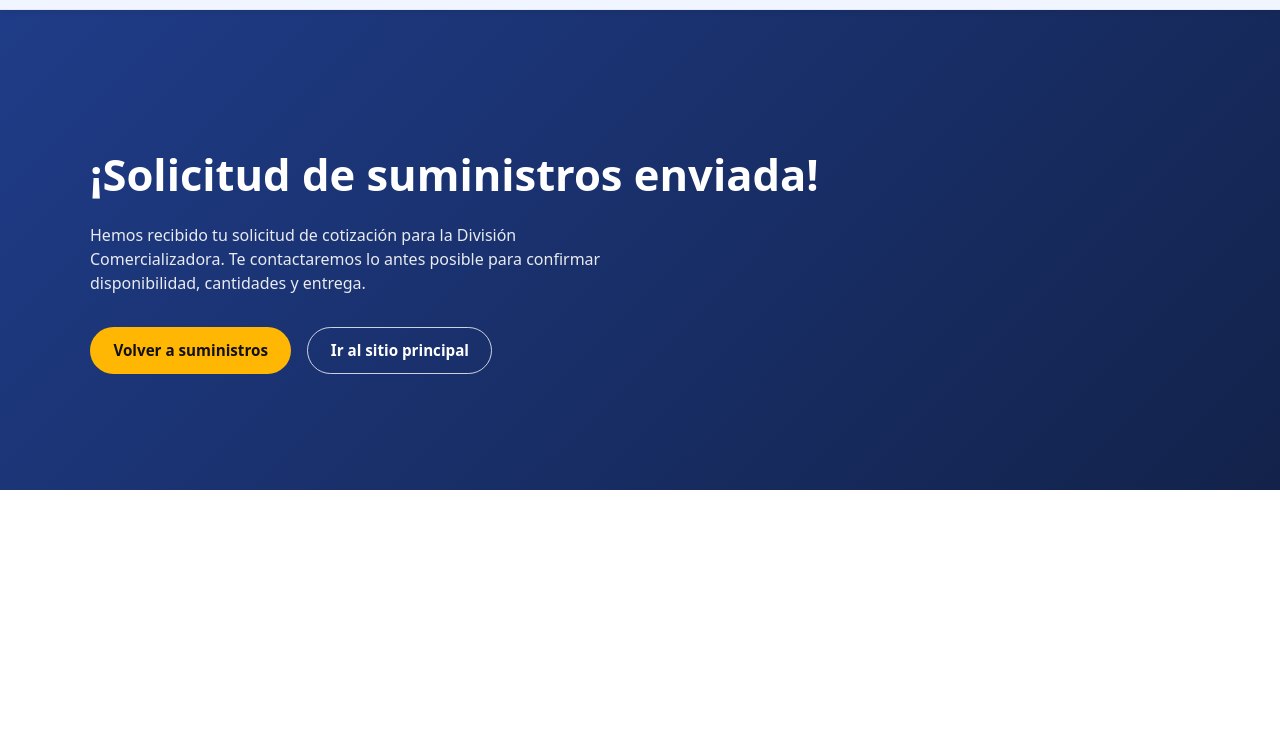
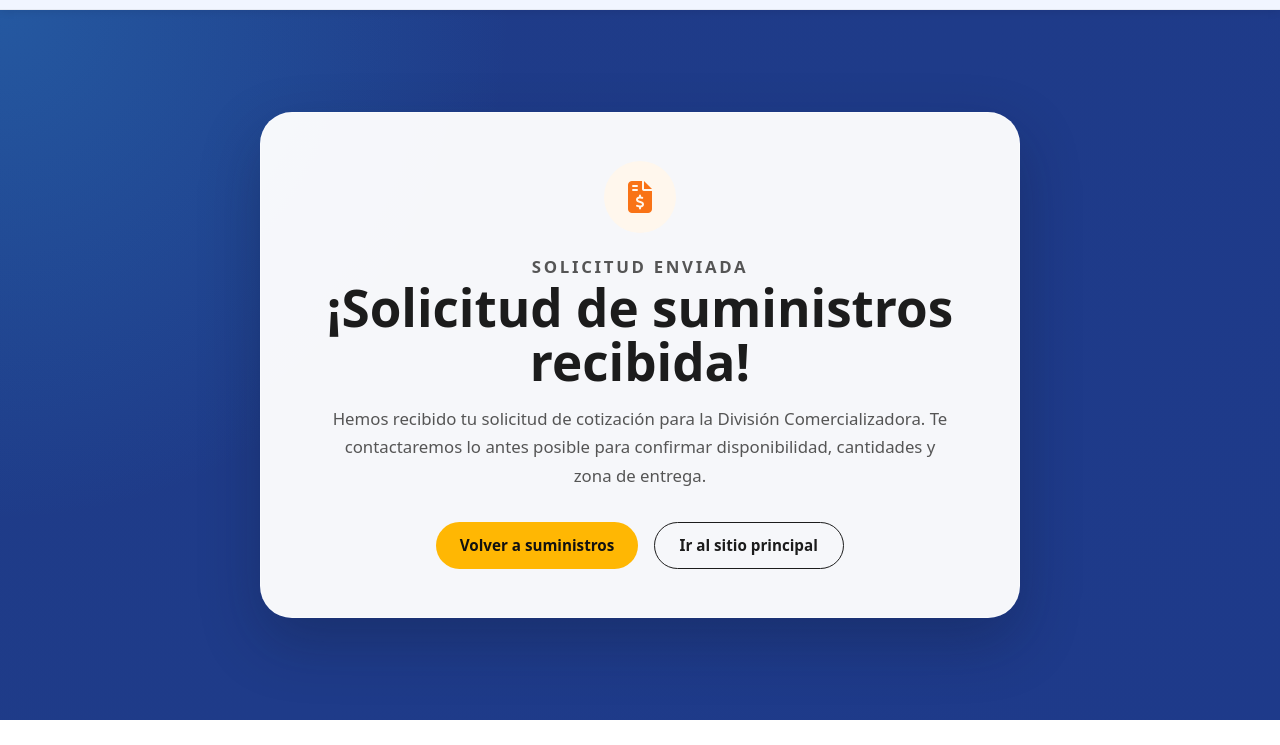
Before and after one commit to Jorjai/GUCA_Construcciones, a website: page suministros-exito.html in a window 1280 px wide. Shown: the part 55-800 px from the top of the page. Drawn offline with Linux system fonts and the light colour scheme.

Commit message:
Polish success and 404 pages

```diff
--- a/css/styles.css
+++ b/css/styles.css
@@ -2989,3 +2989,111 @@ footer {
         grid-template-columns: 1fr 42px auto;
     }
 }
+
+/* =========================
+   Success pages
+   ========================= */
+
+.success-page {
+    min-height: calc(100vh - 90px);
+    display: flex;
+    align-items: center;
+    padding: 4rem 0;
+    background:
+            radial-gradient(circle at top left, rgba(56, 189, 248, 0.22), transparent 32rem),
+            linear-gradient(135deg, var(--primary), #1e3a8a);
+}
+
+.success-card {
+    max-width: 760px;
+    margin-inline: auto;
+    padding: 3rem;
+    border-radius: 2rem;
+    background: rgba(255, 255, 255, 0.96);
+    border: 1px solid rgba(255, 255, 255, 0.45);
+    box-shadow: 0 24px 60px rgba(15, 23, 42, 0.28);
+    text-align: center;
+}
+
+.success-icon {
+    width: 4.5rem;
+    height: 4.5rem;
+    display: inline-flex;
+    align-items: center;
+    justify-content: center;
+    margin-bottom: 1.25rem;
+    border-radius: 50%;
+    background: #dcfce7;
+    color: #15803d;
+    font-size: 2rem;
+}
+
+.supply-success-icon {
+    background: #fff7ed;
+    color: #f97316;
+}
+
+.success-eyebrow {
+    margin-bottom: 0.65rem;
+    color: var(--primary);
+    font-weight: 900;
+    text-transform: uppercase;
+    letter-spacing: 0.16em;
+    font-size: 0.82rem;
+}
+
+.success-card h1 {
+    margin-bottom: 1rem;
+    color: var(--text);
+    font-size: clamp(2rem, 5vw, 3.2rem);
+    line-height: 1.05;
+}
+
+.success-card p {
+    max-width: 620px;
+    margin: 0 auto;
+    color: var(--muted);
+    font-size: 1.05rem;
+    line-height: 1.7;
+}
+
+.success-actions {
+    display: flex;
+    justify-content: center;
+    gap: 1rem;
+    margin-top: 2rem;
+    flex-wrap: wrap;
+}
+
+.success-actions .btn {
+    min-width: 190px;
+    justify-content: center;
+}
+
+[data-theme="dark"] .success-card {
+    background: rgba(15, 23, 42, 0.96);
+}
+
+[data-theme="dark"] .success-card h1 {
+    color: #f8fafc;
+}
+
+@media (max-width: 640px) {
+    .success-page {
+        padding: 2rem 0;
+        align-items: flex-start;
+    }
+
+    .success-card {
+        padding: 2rem 1.25rem;
+        border-radius: 1.35rem;
+    }
+
+    .success-actions {
+        flex-direction: column;
+    }
+
+    .success-actions .btn {
+        width: 100%;
+    }
+}
--- a/suministros-exito.html
+++ b/suministros-exito.html
@@ -4,24 +4,47 @@
     <meta charset="utf-8" />
     <title>Solicitud enviada | Suministros GUCA</title>
     <meta name="viewport" content="width=device-width, initial-scale=1" />
+    <meta name="description" content="Tu solicitud de suministros fue enviada correctamente." />
     <link rel="stylesheet" href="css/styles.css" />
+    <link
+            rel="stylesheet"
+            href="https://cdnjs.cloudflare.com/ajax/libs/font-awesome/6.5.2/css/all.min.css"
+    />
 </head>
+
 <body>
-<header><div class="container nav-bar"><a class="logo logo-link" href="index.html"><img src="assets/logo-placeholder.png" alt="GUCA Construcciones" /><span class="logo-title">GUCA CONSTRUCCIONES</span></a></div></header>
-<main><section class="hero" style="min-height: 60vh; display:flex; align-items:center;">
-    <div class="container">
-        <h1>
-            ¡Solicitud de suministros enviada!
-        </h1>
-        <p style="margin-top: 1rem; max-width: 560px;">
-            Hemos recibido tu solicitud de cotización para la División Comercializadora. Te contactaremos lo antes posible para confirmar disponibilidad, cantidades y entrega.
-        </p>
-        <div class="hero-cta" style="margin-top: 2rem;">
-            <a href="suministros.html" class="btn btn-primary">Volver a suministros</a>
-            <a href="index.html" class="btn btn-outline supply-outline-light">Ir al sitio principal</a>
+<header>
+    <div class="container nav-bar">
+        <a class="logo logo-link" href="index.html" aria-label="Volver al inicio">
+            <img src="assets/logo-placeholder.png" alt="Logo GUCA Construcciones" />
+            <span class="logo-title">GUCA CONSTRUCCIONES</span>
+        </a>
+    </div>
+</header>
+
+<main>
+    <section class="success-page supply-success-page">
+        <div class="container success-card">
+            <div class="success-icon supply-success-icon">
+                <i class="fa-solid fa-file-invoice-dollar"></i>
+            </div>
+
+            <p class="success-eyebrow">Solicitud enviada</p>
+
+            <h1>¡Solicitud de suministros recibida!</h1>
+
+            <p>
+                Hemos recibido tu solicitud de cotización para la División Comercializadora.
+                Te contactaremos lo antes posible para confirmar disponibilidad, cantidades
+                y zona de entrega.
+            </p>
+
+            <div class="success-actions">
+                <a href="suministros.html" class="btn btn-primary">Volver a suministros</a>
+                <a href="index.html" class="btn btn-outline">Ir al sitio principal</a>
+            </div>
         </div>
-    </div>
-</section>
+    </section>
 </main>
 </body>
 </html>
```
Also changed, not shown: 404.html (+2 -0 lines), contacto-exito.html (+24 -11 lines).
